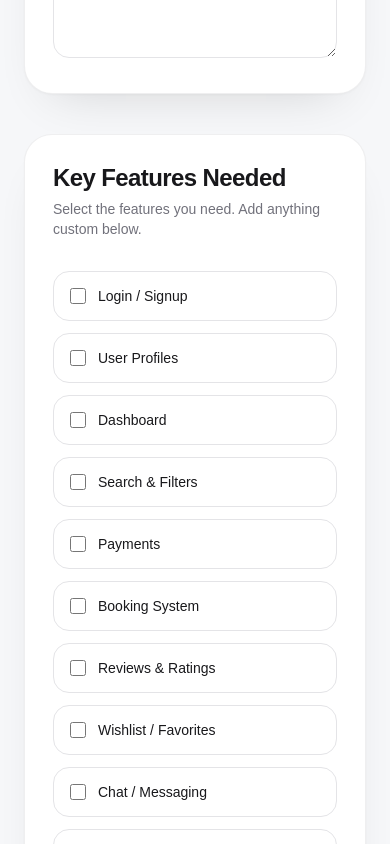
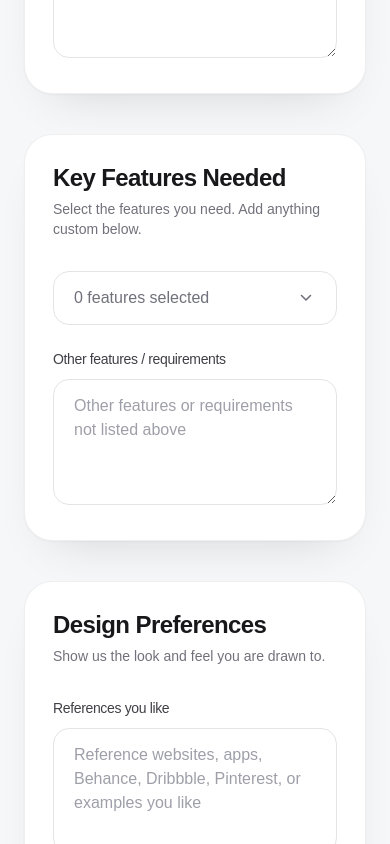
Before and after one commit to kartheepan06/ux-client-onboarding, a Next.js app: page / in a window 390 px wide. Shown: the part 2440-3284 px from the top of the page. Built offline with nearby package versions, Linux system fonts and the light colour scheme.

Commit message:
Require project type field

```diff
--- a/components/ClientOnboarding.tsx
+++ b/components/ClientOnboarding.tsx
@@ -16,6 +16,68 @@ type FieldErrors = {
 
 const EMAIL_PATTERN = /^[^\s@]+@[^\s@]+\.[^\s@]+$/;
 
+// Desktop order is preserved exactly as before.
+const FEATURES = [
+  "Login / Signup",
+  "User Profiles",
+  "Dashboard",
+  "Search & Filters",
+  "Payments",
+  "Booking System",
+  "Reviews & Ratings",
+  "Wishlist / Favorites",
+  "Chat / Messaging",
+  "Notifications",
+  "Email Alerts",
+  "File Uploads",
+  "Admin Panel",
+  "Analytics & Reports",
+  "Calendar Integration",
+  "Maps / Location",
+  "Multi Language",
+  "Dark Mode",
+  "AI Features",
+  "Social Sharing",
+] as const;
+
+// Same feature values, grouped for the mobile accordion. Every item below
+// also exists in FEATURES, so selections and Formspree values stay identical
+// across desktop and mobile.
+const FEATURE_GROUPS: { title: string; items: string[] }[] = [
+  {
+    title: "Core Features",
+    items: ["Login / Signup", "User Profiles", "Dashboard", "Search & Filters"],
+  },
+  {
+    title: "Business Features",
+    items: [
+      "Payments",
+      "Booking System",
+      "Reviews & Ratings",
+      "Wishlist / Favorites",
+    ],
+  },
+  {
+    title: "Communication",
+    items: ["Chat / Messaging", "Notifications", "Email Alerts", "Multi Language"],
+  },
+  {
+    title: "Admin & Analytics",
+    items: ["Analytics & Reports", "Admin Panel"],
+  },
+  {
+    title: "Additional Features",
+    items: [
+      "File Uploads",
+      "Calendar Integration",
+      "Maps / Location",
+      "Dark Mode",
+      "AI Features",
+      "Social Sharing",
+    ],
+  },
+];
+
 export default function ClientOnboarding() {
   const [darkMode, setDarkMode] = useState(false);
   const [submitted, setSubmitted] = useState(false);
@@ -26,6 +88,14 @@ export default function ClientOnboarding() {
   const [email, setEmail] = useState("");
   const [projectType, setProjectType] = useState("");
   const [showScrollTop, setShowScrollTop] = useState(false);
+  const [selectedFeatures, setSelectedFeatures] = useState<string[]>([]);
+  const [featuresOpen, setFeaturesOpen] = useState(false);
+
+  const toggleFeature = (item: string) => {
+    setSelectedFeatures((prev) =>
+      prev.includes(item) ? prev.filter((f) => f !== item) : [...prev, item]
+    );
+  };
   const submitRef = useRef<HTMLDivElement>(null);
 
   useEffect(() => {
@@ -85,6 +155,10 @@ export default function ClientOnboarding() {
   const checkboxLabelClass = darkMode
     ? "flex items-center gap-3 border border-zinc-800 rounded-2xl px-4 py-3.5 text-sm cursor-pointer transition hover:border-zinc-600 hover:bg-zinc-800/40"
     : "flex items-center gap-3 border border-zinc-200 rounded-2xl px-4 py-3.5 text-sm cursor-pointer transition hover:border-zinc-300 hover:bg-zinc-50";
+
+  const chipClass = darkMode
+    ? "inline-flex items-center gap-1.5 rounded-full border border-zinc-700 bg-zinc-900 pl-3 pr-2 py-1.5 text-sm text-zinc-200 transition hover:border-zinc-600 hover:bg-zinc-800"
+    : "inline-flex items-center gap-1.5 rounded-full border border-zinc-200 bg-white pl-3 pr-2 py-1.5 text-sm text-zinc-700 transition hover:border-zinc-300 hover:bg-zinc-50";
 
   const buttonClass =
     "inline-flex items-center justify-center w-full sm:w-auto px-8 py-4 text-base font-medium rounded-full transition-all duration-200 bg-[#1A73E8] text-white shadow-sm hover:bg-[#1967D2] hover:shadow-md hover:-translate-y-0.5 focus:outline-none focus:ring-4 focus:ring-[#1A73E8]/30 disabled:opacity-60 disabled:cursor-not-allowed disabled:hover:translate-y-0 disabled:hover:shadow-sm";
@@ -517,35 +591,121 @@ export default function ClientOnboarding() {
               </p>
             </div>
 
-            <div className="grid md:grid-cols-2 gap-3">
-              {[
-                "Login / Signup",
-                "User Profiles",
-                "Dashboard",
-                "Search & Filters",
-                "Payments",
-                "Booking System",
-                "Reviews & Ratings",
-                "Wishlist / Favorites",
-                "Chat / Messaging",
-                "Notifications",
-                "Email Alerts",
-                "File Uploads",
-                "Admin Panel",
-                "Analytics & Reports",
-                "Calendar Integration",
-                "Maps / Location",
-                "Multi Language",
-                "Dark Mode",
-                "AI Features",
-                "Social Sharing",
-              ].map((item) => (
+            {/* DESKTOP (md and up): existing 2-column grid, unchanged */}
+            <div className="hidden md:grid md:grid-cols-2 gap-3">
+              {FEATURES.map((item) => (
                 <label key={item} className={checkboxLabelClass}>
-                  <input type="checkbox" name="features" value={item} className="h-4 w-4" />
+                  <input
+                    type="checkbox"
+                    checked={selectedFeatures.includes(item)}
+                    onChange={() => toggleFeature(item)}
+                    className="h-4 w-4"
+                  />
                   {item}
                 </label>
               ))}
             </div>
+
+            {/* MOBILE (below md): collapsible accordion picker */}
+            <div className="md:hidden">
+              <button
+                type="button"
+                onClick={() => setFeaturesOpen((open) => !open)}
+                aria-expanded={featuresOpen}
+                aria-controls="features-accordion"
+                className={`flex w-full items-center justify-between text-left ${inputClass}`}
+              >
+                <span className={featuresOpen ? "" : helperClass}>
+                  {featuresOpen
+                    ? "Choose Features"
+                    : `${selectedFeatures.length} feature${
+                        selectedFeatures.length === 1 ? "" : "s"
+                      } selected`}
+                </span>
+                <svg
+                  width="20"
+                  height="20"
+                  viewBox="0 0 20 20"
+                  fill="none"
+                  xmlns="http://www.w3.org/2000/svg"
+                  aria-hidden="true"
+                  className={`shrink-0 transition-transform duration-200 ${
+                    featuresOpen ? "rotate-180" : ""
+                  } ${helperClass}`}
+                >
+                  <path
+                    d="M5.5 7.5L10 12l4.5-4.5"
+                    stroke="currentColor"
+                    strokeWidth="1.6"
+                    strokeLinecap="round"
+                    strokeLinejoin="round"
+                  />
+                </svg>
+              </button>
+
+              <div
+                id="features-accordion"
+                className={`overflow-hidden transition-all duration-300 ease-in-out ${
+                  featuresOpen
+                    ? "max-h-[2000px] opacity-100 mt-4"
+                    : "max-h-0 opacity-0"
+                }`}
+              >
+                {FEATURE_GROUPS.map((group) => (
+                  <div key={group.title} className="mb-5">
+                    <p
+                      className={`mb-2 text-xs font-semibold uppercase tracking-wide ${helperClass}`}
+                    >
+                      {group.title}
+                    </p>
+                    <div className="grid gap-3">
+                      {group.items.map((item) => (
+                        <label key={item} className={checkboxLabelClass}>
+                          <input
+                            type="checkbox"
+                            checked={selectedFeatures.includes(item)}
+                            onChange={() => toggleFeature(item)}
+                            className="h-4 w-4"
+                          />
+                          {item}
+                        </label>
+                      ))}
+                    </div>
+                  </div>
+                ))}
+              </div>
+            </div>
+
+            {/* Selected feature chips (both layouts) */}
+            {selectedFeatures.length > 0 && (
+              <div className="mt-4 flex flex-wrap gap-2">
+                {selectedFeatures.map((item) => (
+                  <button
+                    key={item}
+                    type="button"
+                    onClick={() => toggleFeature(item)}
+                    aria-label={`Remove ${item}`}
+                    className={chipClass}
+                  >
+                    {item}
+                    <span aria-hidden="true" className="text-base leading-none">
+                      ×
+                    </span>
+                  </button>
+                ))}
+              </div>
+            )}
+
+            {/* Hidden inputs are what actually submit to Formspree, rendered
+                once from state so values are never duplicated across layouts. */}
+            {selectedFeatures.map((item) => (
+              <input
+                key={item}
+                type="hidden"
+                name="features"
+                value={item}
+              />
+            ))}
 
             <div className="mt-6">
               <label htmlFor="other_features" className={labelClass}>
```
